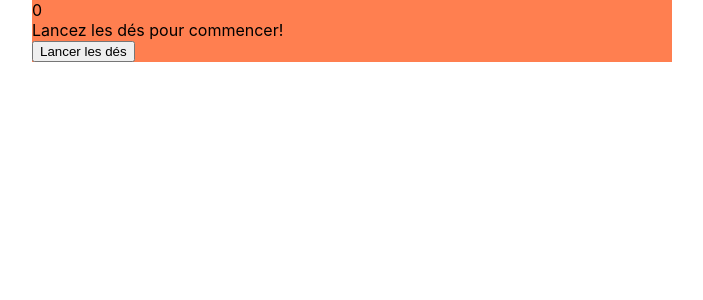
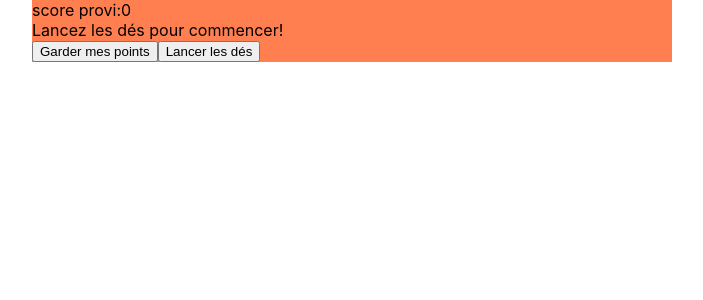
Before and after one commit to kochky/jeu-5000, a React (Create React App) app: page / in a window 1280 px wide. Shown: the top 300 px of the page, without its empty margins (288-991 px from the left). Built offline with nearby package versions, Linux system fonts and the light colour scheme.

Commit message:
Système points amélioré !

```diff
--- a/src/App.js
+++ b/src/App.js
@@ -3,16 +3,20 @@ import './App.css';
 import Dice from './componants/Dice';
 import Roll from './componants/Roll';
 import ReTry from './componants/ReTry';
+import KeepPoints from './componants/KeepPoints';
+import Score from './componants/Score';
+import {pointState, initialState} from './constants/constants'
 
 function App() {
+
   const [IsCurrentPlay,setIsCurrentPlay]= useState(0)//Etat du jeu lancé ou non
   const [GameOver,setGameOver]=useState(false)//Si les dés n'ont plus de 1 ou 5 le tour est terminé
-  const [Points, setPoints]= useState({player1:0, player2:0})//Les points de chaque joueur
+  const [Points, setPoints]= useState({player1:0,player2:0})//Les points de chaque joueur
+  const [provPoints,setProvPoints]=useState(pointState)
+
   const [combo,setCombo]=useState({cinquante:0,cent:0})
   const [leastOneDice,setLeastOneDice]=useState(false)//Au moins un dé est gardé pour relancer les autres dés
 
-
-  const initialState={value:1, keep:false, confirmed:false}//Valeur du dé, s'i l'utilsateur le garde, le choix est confirmé quand les dés sont relancés
   const [diceOne,setDiceOne]=useState(initialState)
   const [diceTwo,setDiceTwo]=useState(initialState)
   const [diceThree,setDiceThree]=useState(initialState)
@@ -20,18 +24,18 @@ function App() {
   const [diceFive,setDiceFive]=useState(initialState)
 
 
-
 return(
 
     <div className="container">
-      <div>{Points.player1}</div>
+      <Score combo={combo} Points={Points} setPoints={setPoints} provPoints={provPoints} setProvPoints={setProvPoints} GameOver={GameOver} />
       {IsCurrentPlay?(<div className="dice-container">
-        <Dice  IsCurrentPlay={IsCurrentPlay} state={diceOne} setKeep={setDiceOne}/>
-        <Dice  IsCurrentPlay={IsCurrentPlay} state={diceTwo} setKeep={setDiceTwo}/>
-        <Dice  IsCurrentPlay={IsCurrentPlay} state={diceThree} setKeep={setDiceThree}/>
-        <Dice  IsCurrentPlay={IsCurrentPlay} state={diceFour} setKeep={setDiceFour}/>
-        <Dice  IsCurrentPlay={IsCurrentPlay} state={diceFive} setKeep={setDiceFive}/>
-      </div>):(<div>Lancez les dés pour commencer!</div>)}
+        <Dice setCombo={setCombo} IsCurrentPlay={IsCurrentPlay} state={diceOne} setKeep={setDiceOne}/>
+        <Dice setCombo={setCombo} IsCurrentPlay={IsCurrentPlay} state={diceTwo} setKeep={setDiceTwo}/>
+        <Dice setCombo={setCombo} IsCurrentPlay={IsCurrentPlay} state={diceThree} setKeep={setDiceThree}/>
+        <Dice setCombo={setCombo} IsCurrentPlay={IsCurrentPlay} state={diceFour} setKeep={setDiceFour}/>
+        <Dice setCombo={setCombo} IsCurrentPlay={IsCurrentPlay} state={diceFive} setKeep={setDiceFive}/>
+      </div>):
+      (<div>Lancez les dés pour commencer!</div>)}
 
       { GameOver===true?(
        <ReTry
@@ -54,15 +58,19 @@ return(
           diceFive={diceFive}
         />
         )
-       :(
+       :(<div>
+          <KeepPoints />
           <Roll
               setGameOver={setGameOver}
               GameOver={GameOver}
+
               setCombo={setCombo}
-          combo={combo}
+
+              setProvPoints={setProvPoints}
+              provPoints={provPoints}
+
               Points={Points}
               setPoints={setPoints}
-
 
               setIsCurrentPlay={setIsCurrentPlay}
               IsCurrentPlay={IsCurrentPlay}
@@ -85,6 +93,7 @@ return(
               setDiceFive={setDiceFive}
               diceFive={diceFive}
           />
+        </div>
        )}
     </div>
 
--- a/src/componants/Dice.js
+++ b/src/componants/Dice.js
@@ -1,14 +1,18 @@
 
 
-function Dice({state,setKeep,IsCurrentPlay}){
+function Dice({setCombo,state,setKeep,IsCurrentPlay}){
 
     function handleClick(){
         if(IsCurrentPlay){
             if (state.keep===false && (state.value===1|| state.value===5)){
                 setKeep({...state,keep:true})
+                if(state.value===5){setCombo((prevState)=>({...prevState,cinquante: prevState.cinquante +1}))}
+                if(state.value===1){setCombo((prevState)=>({...prevState,cent: prevState.cent +1}))}
 
             }else if(state.confirmed===false){
                 setKeep({...state,keep:false})
+                if(state.value===5){setCombo((prevState)=>({...prevState,cinquante: prevState.cinquante -1}))}
+                if(state.value===1){setCombo((prevState)=>({...prevState,cent: prevState.cent -1}))}
             }
         }
     }
--- /dev/null
+++ b/src/componants/KeepPoints.js
@@ -0,0 +1,11 @@
+
+
+function KeepPoints(){
+
+    return (
+        <button>Garder mes points</button>
+    )
+}
+
+
+export default KeepPoints
--- /dev/null
+++ b/src/componants/Score.js
@@ -0,0 +1,56 @@
+import { useState, useEffect } from 'react';
+import {pointState} from '../constants/constants'
+
+function Score({combo,provPoints,setProvPoints,Points,setPoints,GameOver}){
+
+
+    useEffect(()=>{//Fais le calcul des points venant de l'état combo qui compte le nombre de dés gardés
+        if(GameOver===false){
+            if(combo.cinquante===0){
+              setProvPoints(prevState=>[{...prevState[0],player1:{...prevState[0].player1,cinquante:0}}])}
+            if(combo.cent===0){
+              setProvPoints(prevState=>[{...prevState[0],player1:{...prevState[0].player1,cent:0}}])}
+            if(combo.cinquante===1 ){
+              setProvPoints(prevState=>[{...prevState[0],player1:{...prevState[0].player1,cinquante:50}}])}
+            if(combo.cinquante===2 ){
+              setProvPoints(prevState=>[{...prevState[0],player1:{...prevState[0].player1,cinquante:100}}])}
+            if(combo.cinquante===3 ){
+              setProvPoints(prevState=>[{...prevState[0],player1:{...prevState[0].player1,cinquante:500}}])}
+            if(combo.cinquante===4 ){
+              setProvPoints(prevState=>[{...prevState[0],player1:{...prevState[0].player1,cinquante:550}}])}
+            if(combo.cinquante===5 ){
+              setProvPoints(prevState=>[{...prevState[0],player1:{...prevState[0].player1,cinquante:600}}])}
+            if(combo.cent===1 ){
+              setProvPoints(prevState=>[{...prevState[0],player1:{...prevState[0].player1,cent:100}}])}
+            if(combo.cent===2 ){
+              setProvPoints(prevState=>[{...prevState[0],player1:{...prevState[0].player1,cent:200}}])}
+            if(combo.cent===3 ){
+              setProvPoints(prevState=>[{...prevState[0],player1:{...prevState[0].player1,cent:1000}}])}
+            if(combo.cent===4 ){
+              setProvPoints(prevState=>[{...prevState[0],player1:{...prevState[0].player1,cent:1100}}])}
+            if(combo.cent===5 ){
+              setProvPoints(prevState=>[{...prevState[0],player1:{...prevState[0].player1,cent:1200}}])}
+
+            setProvPoints(prevState=>[{...provPoints[0],player1:{...provPoints[0].player1,total:prevState[0].player1.cinquante + prevState[0].player1.cent}}])
+        }
+
+    },[combo])
+
+    useEffect(()=>{
+
+      if(GameOver===true){
+        setProvPoints(pointState)
+        setPoints({...provPoints,player1:0,player2:0})
+      }
+    },[GameOver])
+
+
+    return(
+            <div>score provi:{provPoints[0].player1.total + Points.player1}  </div>
+
+
+
+    )
+}
+
+export default Score
--- /dev/null
+++ b/src/constants/constants.js
@@ -0,0 +1,15 @@
+export const pointState=[{
+    player1:
+      {cinquante:0,
+      cent:0,
+      total:0,
+      },
+    player2:
+      {cinquante:0,
+      cent:0,
+      total:0,
+    }
+
+  }]
+
+export const initialState={value:1, keep:false, confirmed:false}//Valeur du dé, s'i l'utilsateur le garde, le choix est confirmé quand les dés sont relancés
```
Also changed, not shown: src/componants/Roll.js (+29 -61 lines). Lines whose indentation alone changed are shown as unchanged.
